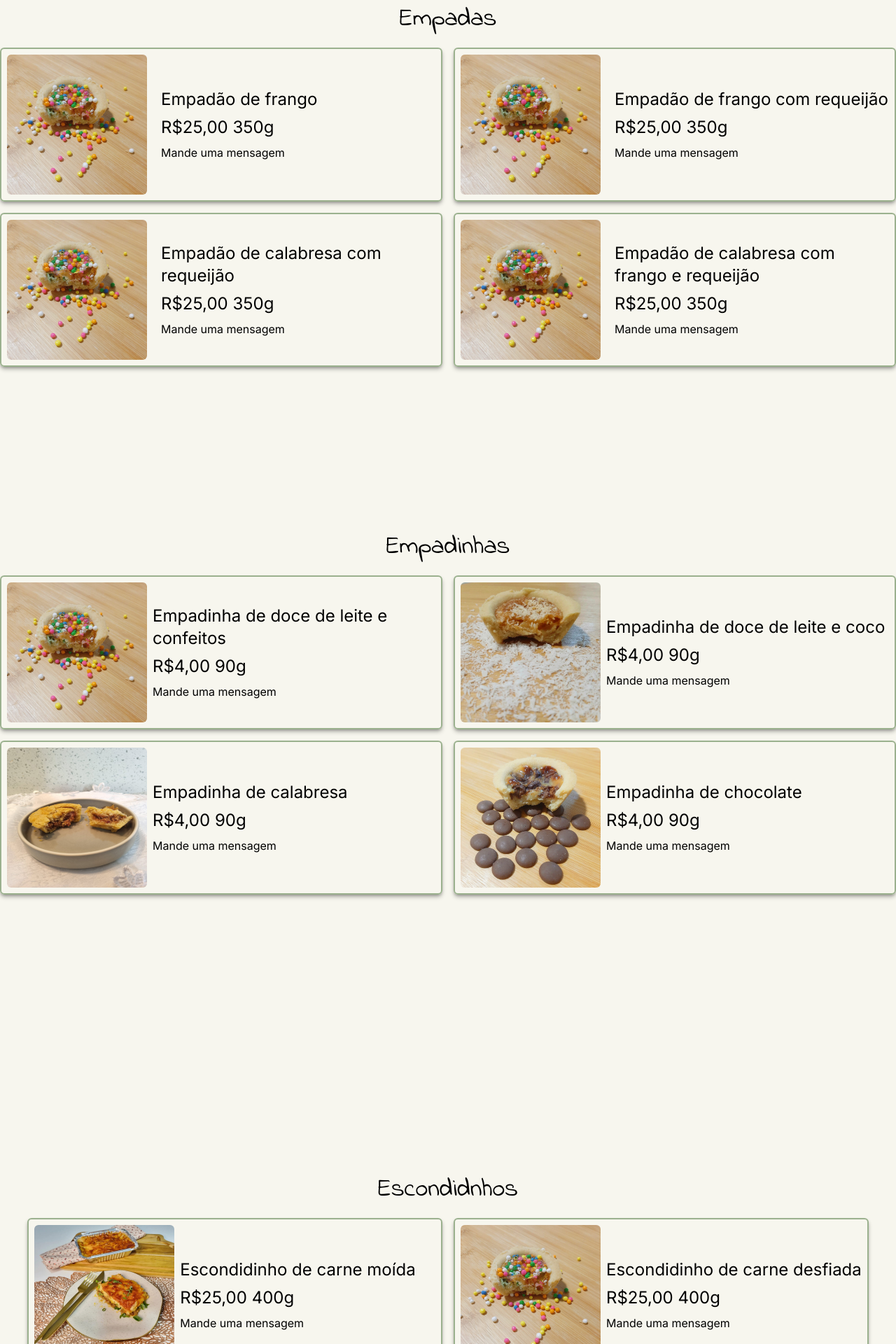
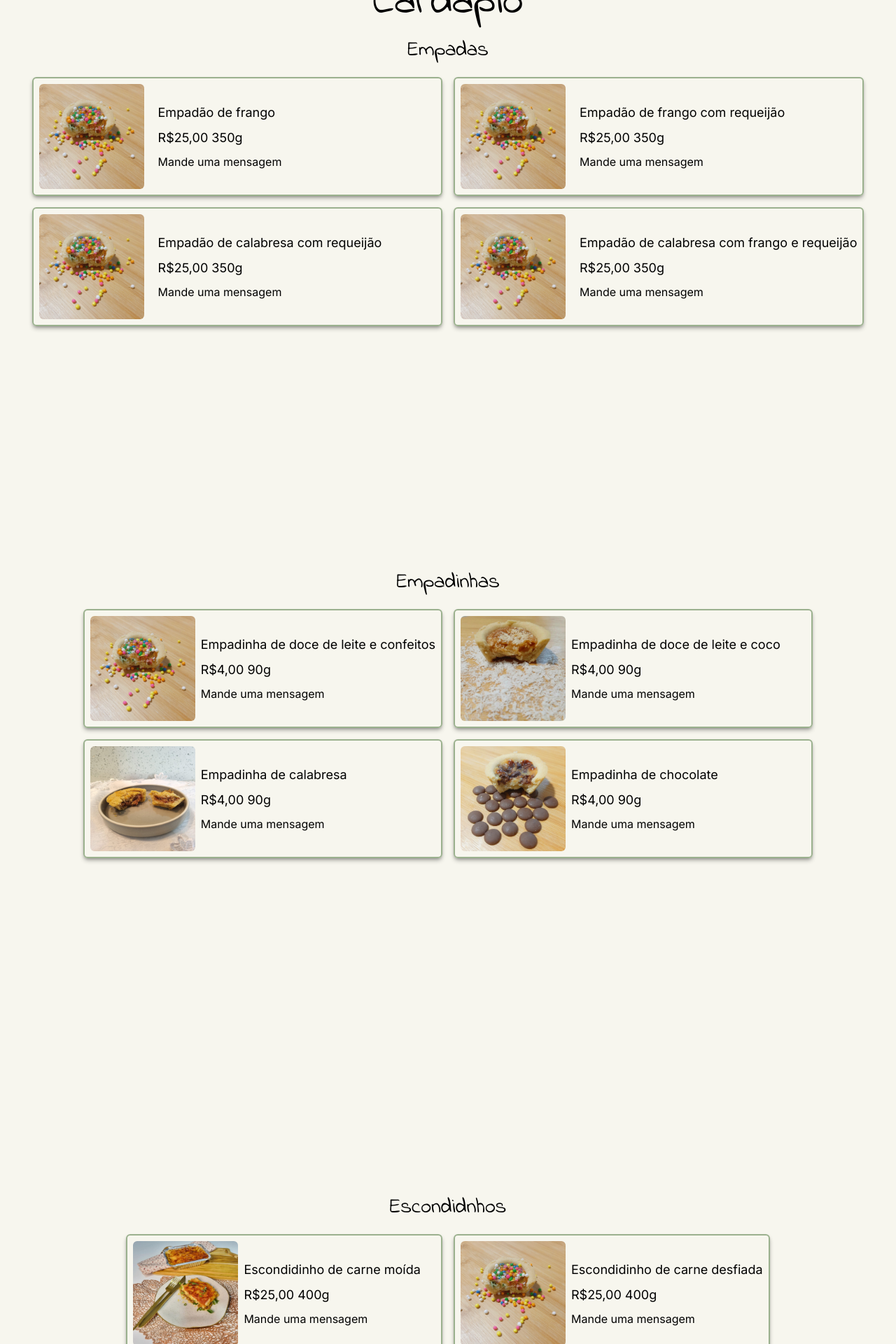
Before and after one commit to Bizotto/MaisSabores-Landing-Page, a Next.js app: page /menu in a window 1280 px wide. Shown: the part 180-2100 px from the top of the page at 70% size. Built offline with nearby package versions, Linux system fonts and the light colour scheme.

Commit message:
fix: arrange size for cards on menu section

```diff
--- a/src/app/about/page.tsx
+++ b/src/app/about/page.tsx
@@ -1,7 +1,7 @@
 export default function About() {
   return (
-    <section className="mx-auto h-[100vh] flex max-w-7xl max-sm:mx-5 max-md:mx-5 max-lg:mx-5 max-xl:mx-5">
-      <div className=" flex flex-col items-center text-center justify-center gap-8 max-sm:mt-24 max-[375px]:mt-24">
+    <section className="mx-auto h-[100vh] flex max-w-7xl max-sm:mx-5 max-sm:h-full max-md:mx-5 max-lg:mx-5 max-xl:mx-5">
+      <div className=" flex flex-col items-center text-center justify-center gap-8 max-sm:mt-48 max-md:mt-48 max-lg:mt-48 max-[375px]:mt-48">
         <h1 className="text-7xl font-alt">Sobre nós</h1>
         <p className="text-2xl">
           Somos verdadeiros apreciadores da culinária de qualidade, dedicados a
--- a/src/app/menu/page.tsx
+++ b/src/app/menu/page.tsx
@@ -7,10 +7,10 @@ export default function Menu() {
     <div className="max-sm:flex flex-col gap-20 max-sm:mx-5 max-md:mx-5 max-lg:mx-5 max-xl:mx-5">
       <section className="mx-auto flex max-w-7xl h-[100vh] max-[375px]:mt-48 max-sm:mt-48 items-center justify-center space-y-5">
         <div className="flex gap-5 flex-col">
-          <h1 className="text-7xl font-alt flex items-center justify-center max-md:mt-24">
+          <h1 className="text-6xl font-alt flex items-center justify-center max-md:mt-24">
             Cardápio
           </h1>
-          <h2 className="text-4xl font-alt flex items-center justify-center">
+          <h2 className="text-3xl font-alt flex items-center justify-center">
             Empadas
           </h2>
           <div className="grid grid-cols-2 gap-4 max-sm:flex flex-col">
@@ -23,13 +23,13 @@ export default function Menu() {
                 >
                   <div className="flex gap-5 items-center max-sm:justify-start shadow-md shadow-black/30 border-2 border-secondary-100 rounded-md p-2 hover:scale-105 hover:bg-secondary-100/50 transitions-all duration-300">
                     <Image
-                      className="rounded-md max-h-[200px] max-w-[200px] max-sm:w-28 max-sm:h-28 max-lg:w-28 max-lg:h-28"
+                      className="rounded-md max-h-[150px] max-w-[150px] max-sm:w-28 max-sm:h-28 max-lg:w-28 max-lg:h-28"
                       src={item.image}
                       alt={item.label}
                     />
                     <div className="flex flex-col gap-2">
-                      <p className="text-2xl max-sm:text-xl">{item.label}</p>
-                      <p className="text-2xl max-sm:text-xl">
+                      <p className="text-lg max-sm:text-xl">{item.label}</p>
+                      <p className="text-lg max-sm:text-xl">
                         {item.price} {item.grams}
                       </p>
                       <p>Mande uma mensagem</p>
@@ -44,7 +44,7 @@ export default function Menu() {
 
       <section className="mx-auto flex max-w-7xl h-[100vh] max-[375px]:mt-48 max-sm:mt-48 items-center justify-center space-y-5">
         <div className="flex flex-col gap-5 ">
-          <h2 className="text-4xl font-alt flex items-center justify-center">
+          <h2 className="text-3xl font-alt flex items-center justify-center">
             Empadinhas
           </h2>
           <div className="grid grid-cols-2 gap-4 max-sm:flex flex-col">
@@ -60,13 +60,13 @@ export default function Menu() {
                     key={item.label}
                   >
                     <Image
-                      className="rounded-md max-h-[200px] max-w-[200px] max-sm:w-28 max-sm:h-28 max-lg:w-28 max-lg:h-28"
+                      className="rounded-md max-h-[150px] max-w-[150px] max-sm:w-28 max-sm:h-28 max-lg:w-28 max-lg:h-28"
                       src={item.image}
                       alt={item.label}
                     />
                     <div className="flex flex-col gap-2">
-                      <p className="text-2xl max-sm:text-xl">{item.label}</p>
-                      <p className="text-2xl max-sm:text-xl">
+                      <p className="text-lg max-sm:text-xl">{item.label}</p>
+                      <p className="text-lg max-sm:text-xl">
                         {item.price} {item.grams}
                       </p>
                       <p>Mande uma mensagem</p>
@@ -81,7 +81,7 @@ export default function Menu() {
 
       <section className="mx-auto flex max-w-7xl h-[100vh] max-[375px]:mt-48 max-sm:mt-48 items-center justify-center space-y-5">
         <div className="flex flex-col gap-5 ">
-          <h2 className="text-4xl font-alt flex items-center justify-center">
+          <h2 className="text-3xl font-alt flex items-center justify-center">
             Escondidnhos
           </h2>
           <div className="grid grid-cols-2 gap-4 max-sm:flex flex-col">
@@ -97,13 +97,13 @@ export default function Menu() {
                     key={item.label}
                   >
                     <Image
-                      className="rounded-md max-h-[200px] max-w-[200px] max-sm:w-28 max-sm:h-28 max-lg:w-28 max-lg:h-28"
+                      className="rounded-md max-h-[150px] max-w-[150px] max-sm:w-28 max-sm:h-28 max-lg:w-28 max-lg:h-28"
                       src={item.image}
                       alt={item.label}
                     />
                     <div className="flex flex-col gap-2">
-                      <p className="text-2xl max-sm:text-xl">{item.label}</p>
-                      <p className="text-2xl max-sm:text-xl">
+                      <p className="text-lg max-sm:text-xl">{item.label}</p>
+                      <p className="text-lg max-sm:text-xl">
                         {item.price} {item.grams}
                       </p>
                       <p>Mande uma mensagem</p>
--- a/src/components/Service.tsx
+++ b/src/components/Service.tsx
@@ -7,19 +7,13 @@ export default function Service() {
       <div className="flex flex-col gap-8">
         <h1 className="text-7xl font-alt">Serviço</h1>
         <p className="text-2xl">
-          As empadas são deliciosas iguarias culinárias que consistem em
-          pequenas porções de massa, geralmente feitas com farinha de trigo,
-          gordura e água, que envolvem um recheio saboroso.
-          <br />
           Estas pequenas maravilhas gastronômicas podem ser recheadas com uma
           variedade de ingredientes, como carne, frango, peixe, queijo, vegetais
           ou combinações criativas, proporcionando uma experiência de sabor
-          única a cada mordida. A massa, muitas vezes amanteigada e
-          delicadamente crocante, forma uma concha perfeita para abrigar o
-          recheio suculento e bem temperado. As empadas são frequentemente
-          assadas até atingirem um dourado apetitoso, resultando em uma
-          combinação irresistível de texturas e sabores. Essas pequenas delícias
-          são apreciadas em diversas culturas ao redor do mundo, servidas como
+          única a cada mordida. As empadas são frequentemente assadas até
+          atingirem um dourado apetitoso, resultando em uma combinação
+          irresistível de texturas e sabores. Essas pequenas delícias são
+          apreciadas em diversas culturas ao redor do mundo, servidas como
           petiscos em eventos sociais, lanches rápidos ou como parte de
           refeições mais elaboradas. Seja em versões tradicionais ou em criações
           inovadoras, as empadas são verdadeiros tesouros da culinária,
```
